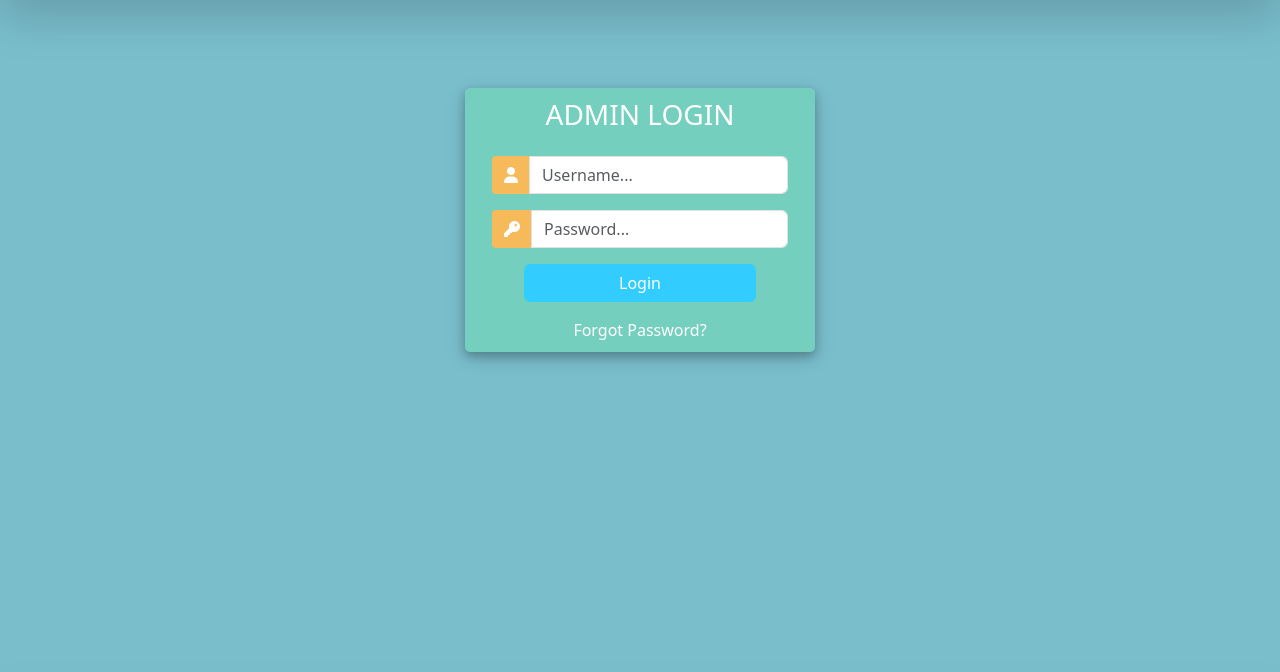
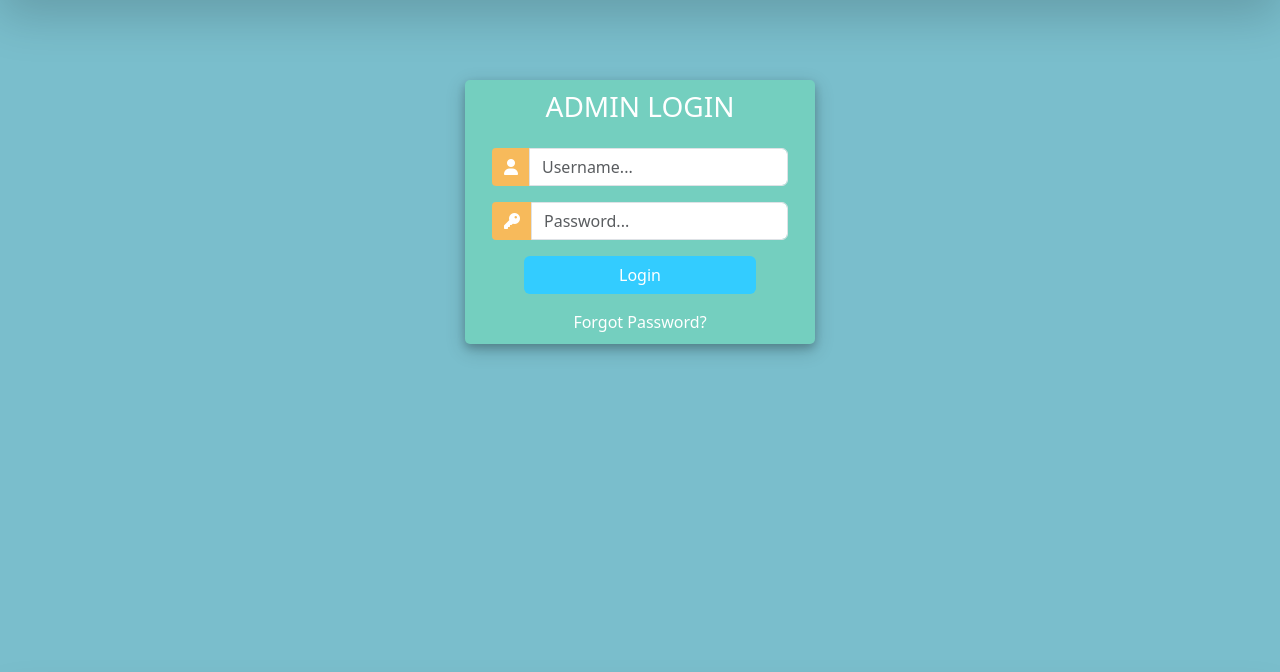
Before and after one commit to akashsamanta07/tem, a Django app: page /admin_login/ in a window 1280 px wide. Shown: the part 70-742 px from the top of the page. Run offline with Django 5.2, Linux system fonts and the light colour scheme; some libraries are stand-ins or nearby versions.

Commit message:
Add update

```diff
--- a/static/css/home.css
+++ b/static/css/home.css
@@ -56,8 +56,6 @@ body,html {
             }
             .user_card {
                 width: 250px;
-                margin-top: auto;
-                margin-bottom: auto;
                 background: #74cfbf;
                 margin: 4rem auto;
                 padding: 1rem;
--- a/templates/admin_login.html
+++ b/templates/admin_login.html
@@ -2,12 +2,10 @@
 
 {% block content %}
 
-<div class="container h-100">
-    <div class="d-flex justify-content-center h-100">
+
+<div class="container">
     <div class="user_card">
         <div class="d-flex justify-content-center">
-
-
             <h3 id="form-title">ADMIN LOGIN</h3>
         </div>
         <div class="d-flex justify-content-center form_container">
@@ -37,7 +35,5 @@
         </div>
     </div>
 </div>
-</div>
-
 
 {% endblock %}
--- a/templates/student_login.html
+++ b/templates/student_login.html
@@ -3,12 +3,9 @@
 {% block content %}
 
 
-<div class="container h-100">
-    <div class="d-flex justify-content-center h-100">
+<div class="container">
     <div class="user_card">
         <div class="d-flex justify-content-center">
-
-
             <h3 id="form-title">STUDENT LOGIN</h3>
         </div>
         <div class="d-flex justify-content-center form_container">
@@ -38,6 +35,5 @@
         </div>
     </div>
 </div>
-</div>
 
 {% endblock %}
```
Also changed, not shown: templates/teacher_login.html (+2 -5 lines). Lines whose indentation alone changed are shown as unchanged.
